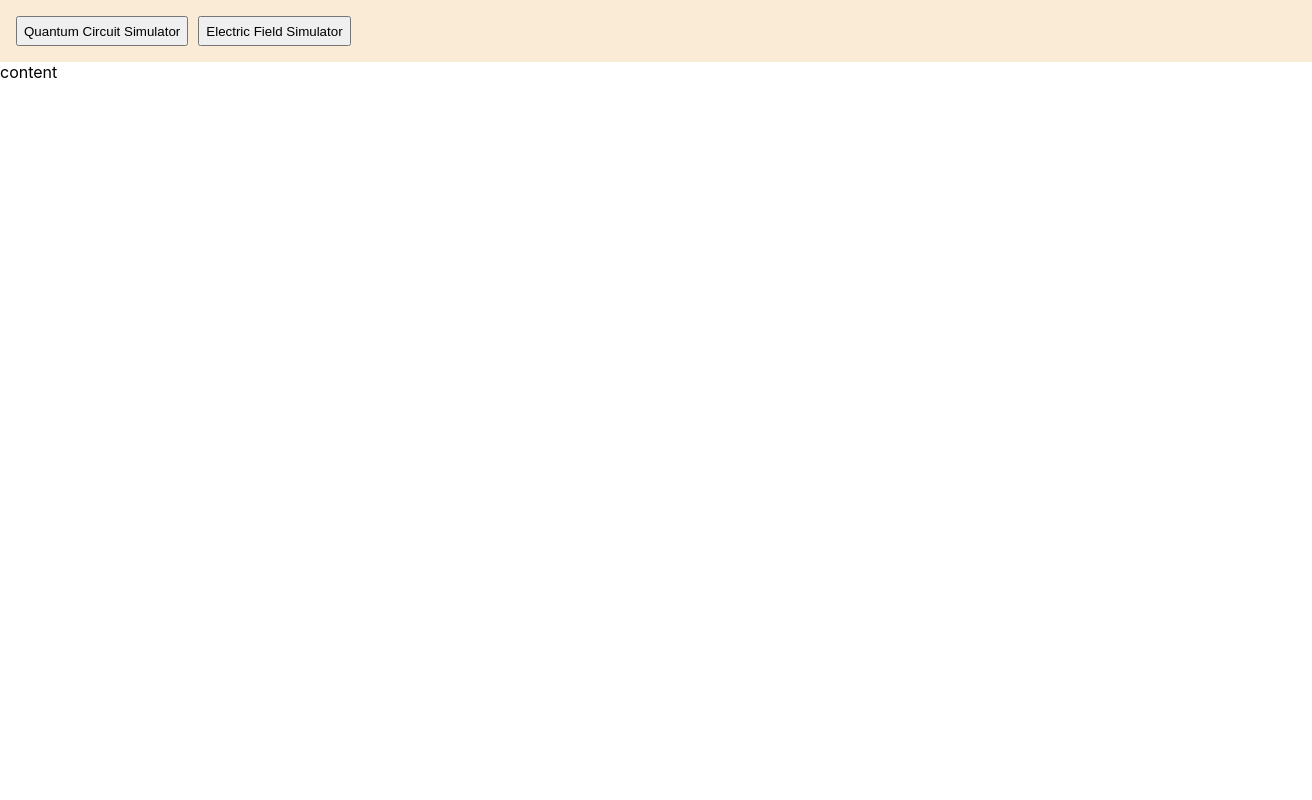
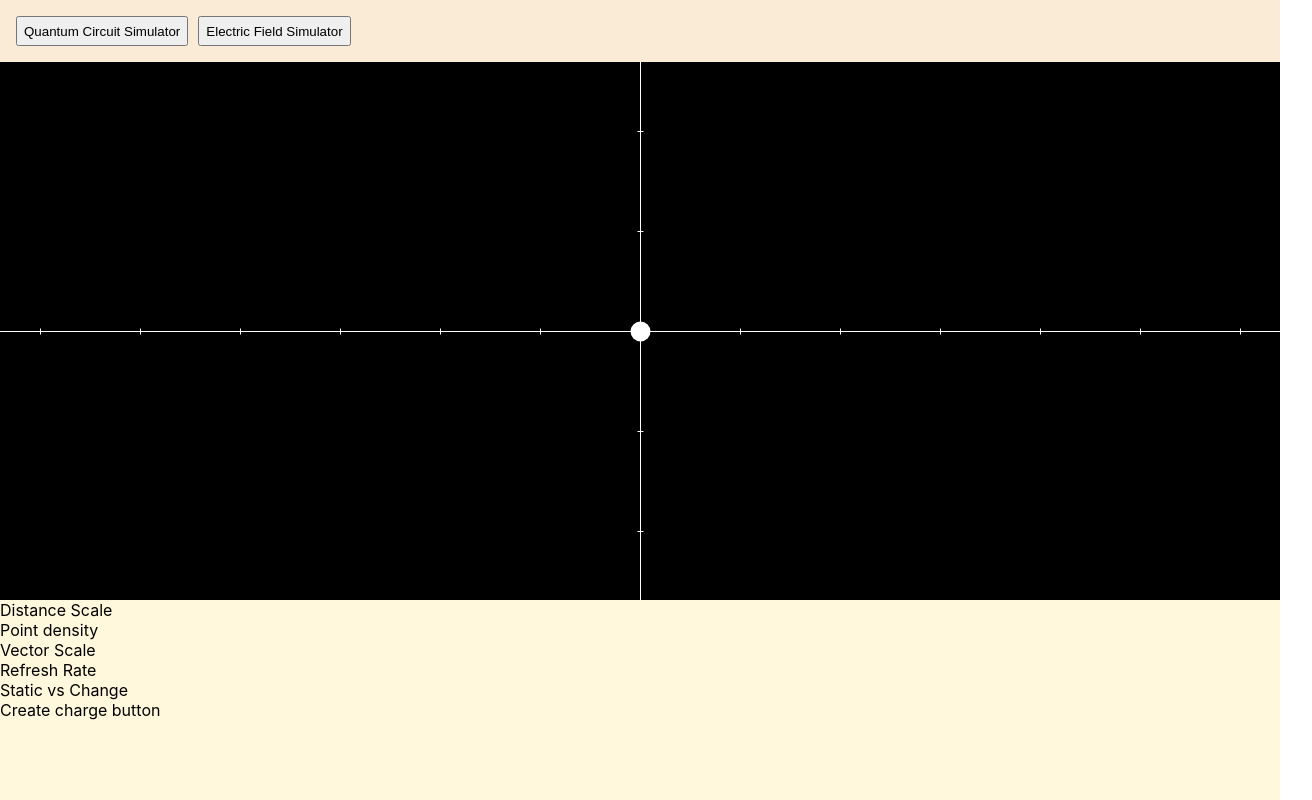
Before and after one commit to pochusuwan/QuantumCircuitSimulator, a React (Create React App) app: page / in a window 1280 px wide. Both pictures are taken after a click on the button "Electric Field Simulator". Shown: the whole page, 1312 px wide, since content can reach past the window. Built offline with nearby package versions, Linux system fonts and the light colour scheme.

Commit message:
Implement basic simulator

```diff
--- a/src/App.module.css
+++ b/src/App.module.css
@@ -3,6 +3,7 @@
     height: 100vh;
     display: flex;
     flex-direction: column;
+    overflow: hidden;
 }
 
 .Header {
@@ -14,3 +15,8 @@
     flex-direction: row;
     gap: 10px;
 }
+
+.ContentContainer {
+    flex: 1;
+    height: 100%;
+}
--- a/src/App.tsx
+++ b/src/App.tsx
@@ -18,7 +18,7 @@ export default function App() {
                 <button onClick={() => setApp(0)}>Quantum Circuit Simulator</button>
                 <button onClick={() => setApp(1)}>Electric Field Simulator</button>
             </div>
-            {content}
+            <div className={classes.ContentContainer}>{content}</div>
         </div>
     );
 }
--- a/src/electric-field/App.module.css
+++ b/src/electric-field/App.module.css
@@ -1,3 +1,22 @@
 .AppContainer {
+    width: 100%;
+    height: 100%;
+    display: flex;
+    flex-direction: column;
+}
 
+.CanvasContainer {
+    position: relative;
+    flex: 1;
 }
+
+.Canvas {
+    position: absolute;
+    top: 0;
+    left: 0;
+}
+
+.Controls {
+    height: 200px;
+    background-color: cornsilk;
+}
--- a/src/electric-field/App.tsx
+++ b/src/electric-field/App.tsx
@@ -1,5 +1,52 @@
+import { useEffect, useRef, useState } from "react";
 import classes from "./App.module.css";
+import { simulator } from "./Simulator";
 
 export default function App() {
-    return <div className={classes.AppContainer}>content</div>;
+    const canvasRef = useRef<HTMLCanvasElement>(null);
+    const containerRef = useRef<HTMLDivElement>(null);
+    const canvasStyle = useSetCanvasSize(canvasRef, containerRef);
+
+    useEffect(() => {
+        const canvas = canvasRef.current;
+        if (canvas) {
+            simulator.setCanvas(canvas);
+        }
+        return () => {
+            simulator.clearCanvas();
+        };
+    }, []);
+
+    return (
+        <div className={classes.AppContainer}>
+            <div className={classes.CanvasContainer} ref={containerRef}>
+                <canvas ref={canvasRef} className={classes.Canvas} style={canvasStyle} onClick={(event) => console.log(event)} />
+            </div>
+            <div className={classes.Controls}>
+                <div>Distance Scale</div>
+                <div>Point density</div>
+                <div>Vector Scale</div>
+                <div>Refresh Rate</div>
+                <div>Static vs Change</div>
+                <div>Create charge button</div>
+            </div>
+        </div>
+    );
 }
+
+function useSetCanvasSize(canvasRef: React.RefObject<HTMLCanvasElement>, containerRef: React.RefObject<HTMLDivElement>): { width: number; height: number } | undefined {
+    const [style, setStyle] = useState<{ width: number; height: number } | undefined>(undefined);
+    useEffect(() => {
+        const canvas = canvasRef.current;
+        const container = containerRef.current;
+        if (canvas && container) {
+            canvas.width = container.clientWidth;
+            canvas.height = container.clientHeight;
+            setStyle({
+                width: container.clientWidth,
+                height: container.clientHeight,
+            });
+        }
+    }, [canvasRef, containerRef]);
+    return style;
+}
--- /dev/null
+++ b/src/electric-field/Simulator.ts
@@ -0,0 +1,116 @@
+class Particle {
+    public x = 0; // light second
+    public y = 0; // light second
+}
+
+type Context = CanvasRenderingContext2D;
+
+function fillCircle(ctx: Context, x: number, y: number, r: number) {
+    ctx.arc(x, y, r, 0, 2 * Math.PI);
+}
+
+function drawLine(ctx: Context, x: number, y: number, deltaX: number, deltaY: number) {
+    ctx.moveTo(x, y);
+    ctx.lineTo(x + deltaX, y + deltaY);
+}
+
+class Simulator {
+    private canvas: HTMLCanvasElement | null = null;
+    private canvasWidth = 0;
+    private canvasHeight = 0;
+    private originX = 0;
+    private originY = 0;
+
+    private intervalId: ReturnType<typeof setInterval> | null = null;
+    private time = 0;
+
+    private scale = 100; // pixel per light second;
+    private axisTickDensity = 1; // light second
+
+    private particles = [new Particle()];
+
+    private draw() {
+        const ctx = this.canvas?.getContext("2d");
+        if (!ctx) return;
+
+        this.drawBackground(ctx);
+        this.drawAxis(ctx);
+        this.drawField(ctx);
+        this.drawParticles(ctx);
+    }
+
+    private drawParticles(ctx: Context) {
+        ctx.beginPath();
+        for (const particle of this.particles) {
+            fillCircle(ctx, this.originX + particle.x * this.scale, this.originY + particle.y * this.scale, 10);
+        }
+        ctx.fillStyle = "#FFFFFF";
+        ctx.fill();
+    }
+
+    private drawAxis(ctx: Context) {
+        ctx.beginPath();
+        drawLine(ctx, 0, this.originY, this.canvasWidth, 0);
+        drawLine(ctx, this.originX, 0, 0, this.canvasHeight);
+
+        const pixelPerTick = this.axisTickDensity * this.scale; // light second * (pixel / light second)
+
+        const tickWidth = 6;
+        const tickWidthHalf = 3;
+        let x = this.originX;
+        while (x < this.canvasWidth) {
+            drawLine(ctx, Math.floor(x) + 0.5, this.originY - tickWidthHalf, 0, tickWidth);
+            x += pixelPerTick;
+        }
+
+        x = this.originX;
+        while (x >= 0) {
+            drawLine(ctx, Math.floor(x) + 0.5, this.originY - tickWidthHalf, 0, tickWidth);
+            x -= pixelPerTick;
+        }
+
+        let y = this.originY;
+        while (y < this.canvasHeight) {
+            drawLine(ctx, this.originX - tickWidthHalf, Math.floor(y) + 0.5, tickWidth, 0);
+            y += pixelPerTick;
+        }
+
+        y = this.originY;
+        while (y >= 0) {
+            drawLine(ctx, this.originX - tickWidthHalf, Math.floor(y) + 0.5, tickWidth, 0);
+            y -= pixelPerTick;
+        }
+
+        ctx.lineWidth = 1;
+        ctx.strokeStyle = "#FFFFFF";
+        ctx.stroke();
+    }
+
+    private drawField(ctx: Context) {}
+
+    private drawBackground(ctx: Context) {
+        ctx.fillStyle = "#000000";
+        ctx.fillRect(0, 0, this.canvasWidth, this.canvasHeight);
+    }
+
+    setCanvas(canvas: HTMLCanvasElement) {
+        this.canvas = canvas;
+
+        this.canvasWidth = canvas.width;
+        this.canvasHeight = canvas.height;
+        this.originX = Math.floor(this.canvasWidth / 2) + 0.5;
+        this.originY = Math.floor(this.canvasHeight / 2) + 0.5;
+
+        this.intervalId = setInterval(() => {
+            this.draw();
+            this.time += 100;
+        }, 100);
+    }
+
+    clearCanvas() {
+        if (this.intervalId) {
+            clearInterval(this.intervalId);
+        }
+    }
+}
+export const simulator = new Simulator();
--- a/src/quantum-circuit-sim/App.css
+++ b/src/quantum-circuit-sim/App.css
@@ -1,9 +1,11 @@
 .App {
+    height: 100%;
     text-align: left;
     color: black;
     cursor: auto;
     display: flex;
     flex-direction: column;
+    overflow: auto;
 }
 .Hint {
     margin-left: 50px;
```
Lines whose indentation alone changed are shown as unchanged.
